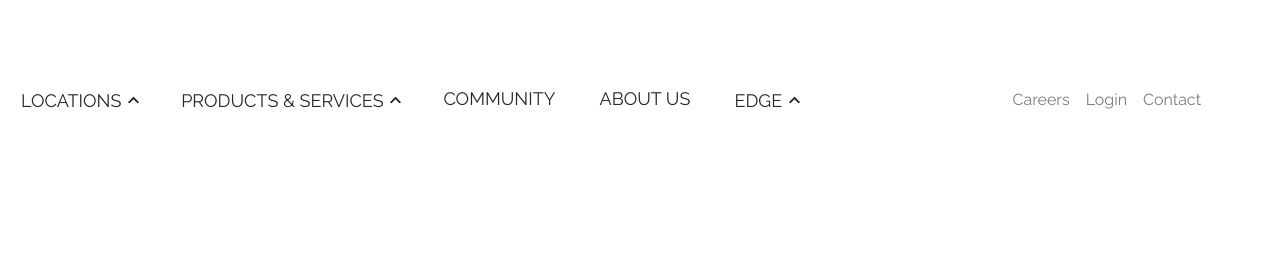
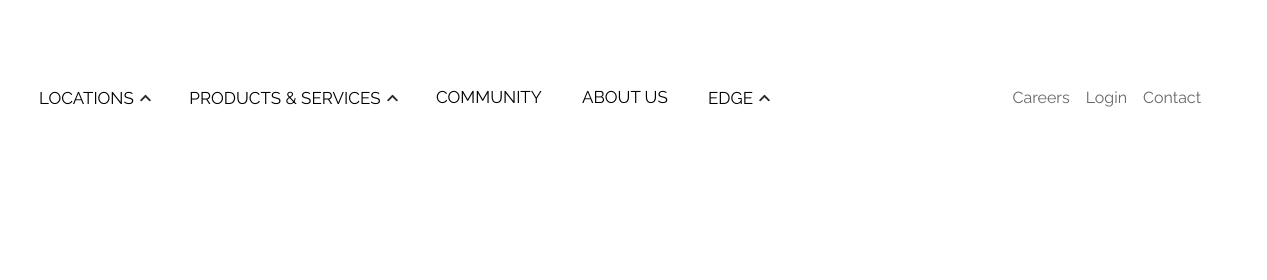
Before and after one commit to Zain-Hassan-0159/custom-header-html, a plain HTML site: page index.html in a window 1536 px wide. Shown: the top 280 px of the page, 269-1536 px from the left. Drawn offline with nearby package versions, Linux system fonts and the light colour scheme.

Commit message:
version 2.5

```diff
--- a/css/style.css
+++ b/css/style.css
@@ -32,6 +32,12 @@ header.main-header nav {
   top: 0px;
 }
 
+@media (min-width: 1400px) {
+  header.main-header nav {
+    padding: 75px 50px 0 290px;
+  }
+}
+
 ul.main-nav {
   list-style-type: none;
   /* font-size: 0px; */
@@ -44,7 +50,7 @@ ul.main-nav {
 }
 ul.main-nav > li {
   display: inline-block;
-  margin: 0 20px;
+  margin: 0 18px;
   /* min-width: 150px; */
 }
 .navbar-brand {
@@ -85,10 +91,10 @@ ul.main-nav > li {
 .lang-options a,
 .page-links li a,
 ul.main-nav > li > a {
-  color: #262829;
+  color: black;
 }
 ul.main-nav > li > a {
-  font-size: 18px;
+  font-size: 17px;
   text-transform: uppercase;
 }
 .inverse ul.main-nav > li > a {
```
